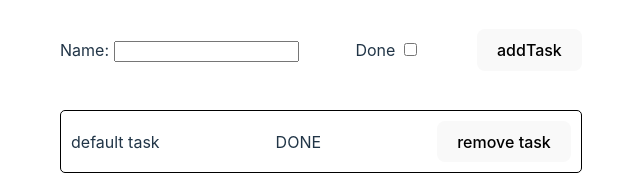
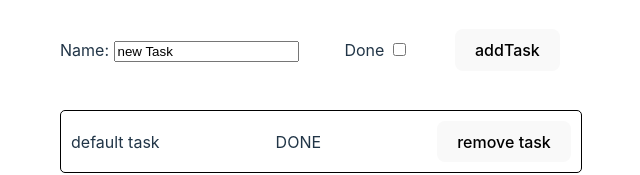
Before and after one commit to teooko/VueStudy, a Vue app: page / in a window 1280 px wide. Shown: the top 175 px of the page, without its empty margins (319-959 px from the left). Built offline with nearby package versions, Linux system fonts and the light colour scheme.

Commit message:
Create custom tasks

```diff
--- a/src/App.vue
+++ b/src/App.vue
@@ -1,10 +1,10 @@
 <script setup>
-import { onMounted, ref } from 'vue';
+import { onMounted, reactive, ref } from 'vue';
 import Task from './Task.vue';
 const tasks = ref([{name: "default task", done: true}]);
-
+const newTask = reactive({name: "new Task", done: false});
 const addTask = (taskName, isDone) => {
-  tasks.value = [...tasks.value, {name: taskName, done: isDone}];
+  tasks.value = [...tasks.value, {...newTask}];
 }
 const removeTask = (taskIndex) => {
   tasks.value = tasks.value.filter((task, index) => index !== taskIndex);
@@ -15,10 +15,10 @@ const removeTask = (taskIndex) => {
   <div class="task-list">
     <form class="form">
       <label for="name">Name:
-        <input type="text" id="name"/>
+        <input type="text" id="name" v-model="newTask.name"/>
       </label>
       <label for="done">Done
-        <input type="checkbox" id="done">
+        <input type="checkbox" id="done"  v-model="newTask.done">
       </label>
       <button @click.prevent="addTask(`new task`, false)">addTask</button>
     </form>
@@ -37,6 +37,7 @@ const removeTask = (taskIndex) => {
   }
 
   .form {
+    width: 500px;
     display: flex;
     flex-direction: row;
     justify-content: space-between;
```
